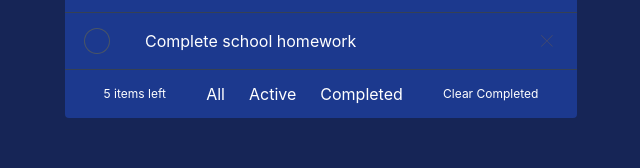
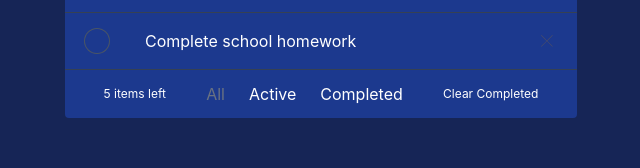
Before and after one commit to mauCZ/todo-app-main, a React (Vite) app: page / in a window 1280 px wide. Shown: the part 451-619 px from the top of the page, without its empty margins (319-959 px from the left). Built offline with nearby package versions, Linux system fonts and the light colour scheme.

Commit message:
hovers and status styling for filters

```diff
--- a/src/App.jsx
+++ b/src/App.jsx
@@ -138,13 +138,14 @@ function App() {
                         </p>
 
                         <TaskFilters
+                            status={status}
                             handleOnClick={(e) => handleOnclick(e)}
                             className='bg-blue-900 col-start-1 col-span-3 row-start-2 flex flex-row justify-center absolute top-20 w-full sm:relative sm:top-0 sm:w-50'
                         />
 
                         <button
                             onClick={handleOnClickClearTasks}
-                            className='grow p-4 col-start-3 text-center text-xs cursor-pointer'
+                            className='grow p-4 col-start-3 text-center text-xs cursor-pointer hover:text-gray-400'
                         >
                             Clear Completed
                         </button>
--- a/src/components/TaskCard.jsx
+++ b/src/components/TaskCard.jsx
@@ -3,7 +3,7 @@ import crossSvg from '../assets/images/icon-cross.svg';
 function TaskCard({ handleDeleteTask, id, status, desc, handleOnChangeTask }) {
     return (
         <div className='flex flex-row'>
-            <div className='w-16 flex justify-center items-center'>
+            <div className='peer w-16 flex justify-center items-center'>
                 <input
                     onChange={(e) => handleOnChangeTask(e, id)}
                     className={
@@ -24,7 +24,7 @@ function TaskCard({ handleDeleteTask, id, status, desc, handleOnChangeTask }) {
 
             <button
                 onClick={() => handleDeleteTask(id)}
-                className='group relative cursor-pointer w-3 mr-6 my-4'
+                className='peer-has-checked:hidden group relative cursor-pointer w-3 mr-6 my-4'
             >
                 <img
                     className='w-full group-hover:scale-150 transition delay-120'
--- a/src/components/TaskFilters.jsx
+++ b/src/components/TaskFilters.jsx
@@ -1,13 +1,34 @@
-function TaskFilters({ handleOnClick, className }) {
+function TaskFilters({ status, handleOnClick, className }) {
     return (
         <div className={className}>
-            <button className='p-3 cursor-pointer' onClick={() => handleOnClick('all')}>
+            <button
+                className={
+                    status === 'all'
+                        ? 'p-3 cursor-pointer text-gray-500'
+                        : 'p-3 cursor-pointer hover:text-gray-400'
+                }
+                onClick={() => handleOnClick('all')}
+            >
                 All
             </button>
-            <button className='p-3 cursor-pointer' onClick={() => handleOnClick('active')}>
+            <button
+                className={
+                    status === 'active'
+                        ? 'p-3 cursor-pointer text-gray-500'
+                        : 'p-3 cursor-pointer hover:text-gray-400'
+                }
+                onClick={() => handleOnClick('active')}
+            >
                 Active
             </button>
-            <button className='p-3 cursor-pointer' onClick={() => handleOnClick('completed')}>
+            <button
+                className={
+                    status === 'completed'
+                        ? 'p-3 cursor-pointer text-gray-500'
+                        : 'p-3 cursor-pointer hover:text-gray-400'
+                }
+                onClick={() => handleOnClick('completed')}
+            >
                 Completed
             </button>
         </div>
```
